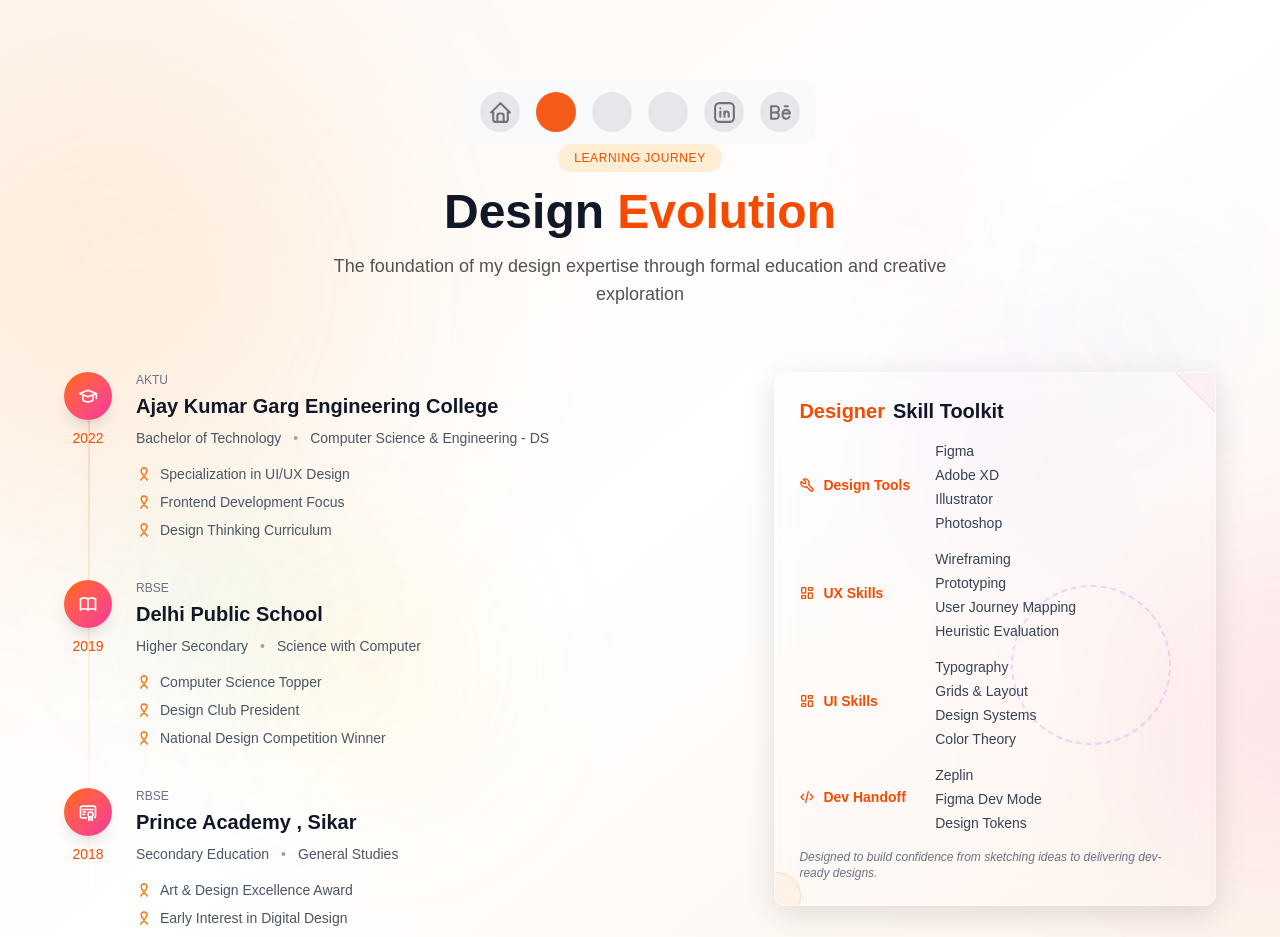
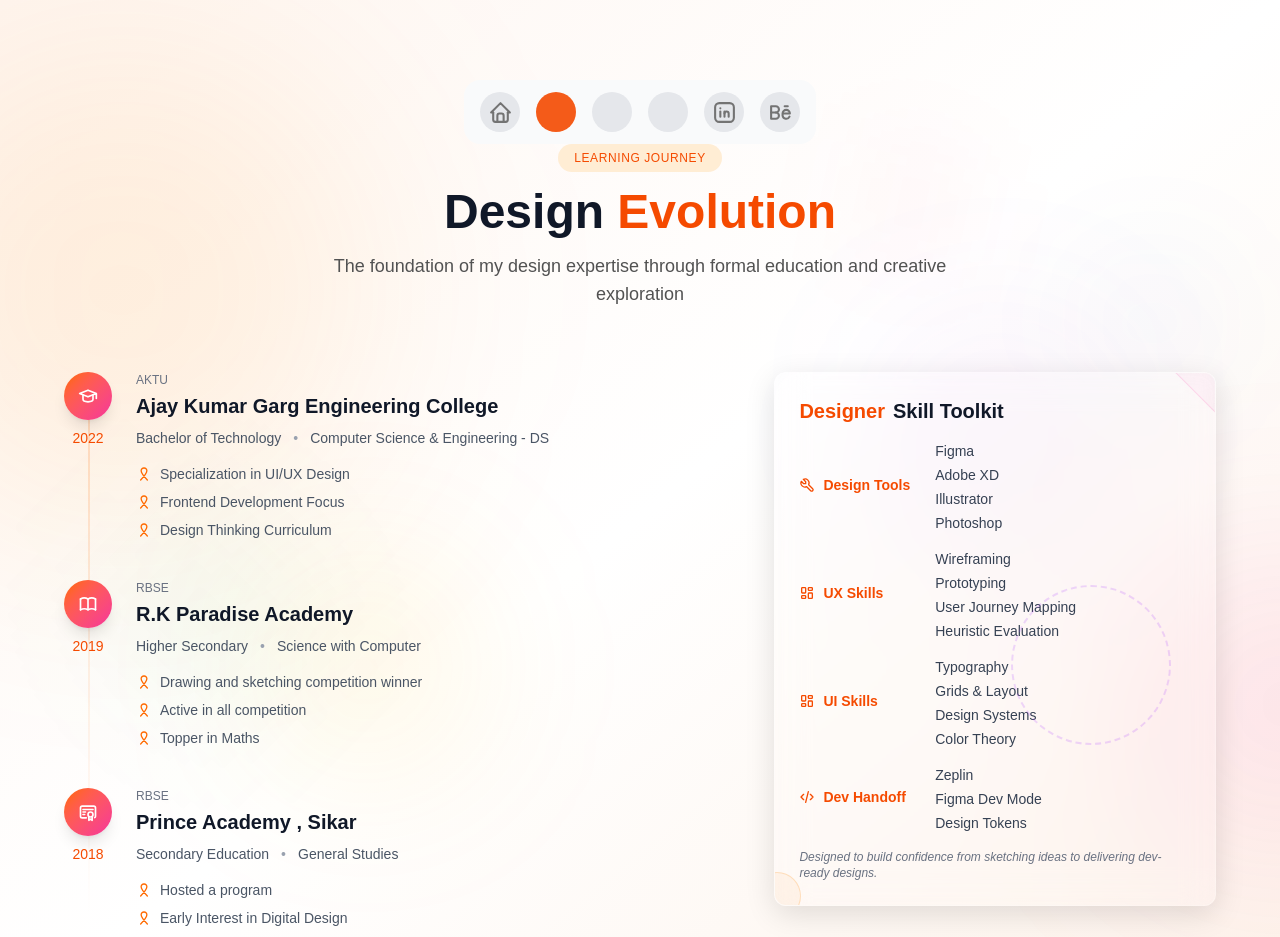
Before and after one commit to sanjanabishnoi26/portfolio-sanjana, a Next.js app: page /about in a window 1280 px wide. Shown: the top 937 px of the page. Built offline with nearby package versions, Linux system fonts and the light colour scheme; some icons are missing.

Commit message:
updated education data

```diff
--- a/elements/Education.tsx
+++ b/elements/Education.tsx
@@ -25,15 +25,15 @@ export function EducationTimeline() {
     },
     {
       year: "2019 - 2021",
-      institution: "Delhi Public School",
+      institution: "R.K Paradise Academy ",
       degree: "Higher Secondary",
       field: "Science with Computer",
       board: "RBSE",
       icon: <IconBook className="w-5 h-5" />,
       highlights: [
-        "Computer Science Topper",
-        "Design Club President",
-        "National Design Competition Winner"
+        "Drawing and sketching competition winner",
+        "Active in all competition ",
+        "Topper in Maths "
       ]
     },
     {
@@ -44,12 +44,12 @@ export function EducationTimeline() {
       board: "RBSE",
       icon: <IconCertificate className="w-5 h-5" />,
       highlights: [
-        "Art & Design Excellence Award",
+        "Hosted a program ",
         "Early Interest in Digital Design",
         "Creative Writing Honors"
       ]
     }
-  ];
+];
 
   return (
     <section className="relative py-20 px-4 sm:px-6 md:px-10 bg-gradient-to-br from-[#fef6f1] via-white to-[#fdf2e9] dark:from-[#0a0a0a] dark:via-[#111111] dark:to-[#1a1a1a] overflow-hidden">
```
Also changed, not shown: 1 other file (tests, documents, lock files or other folders).
